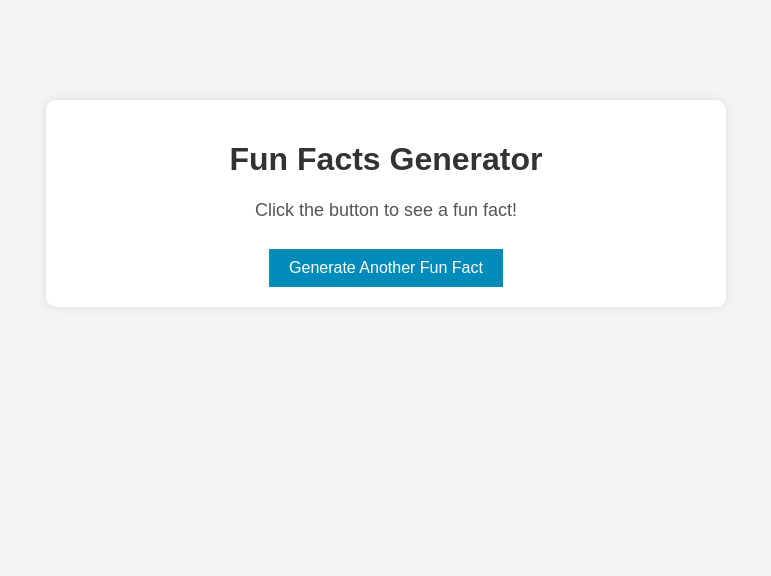
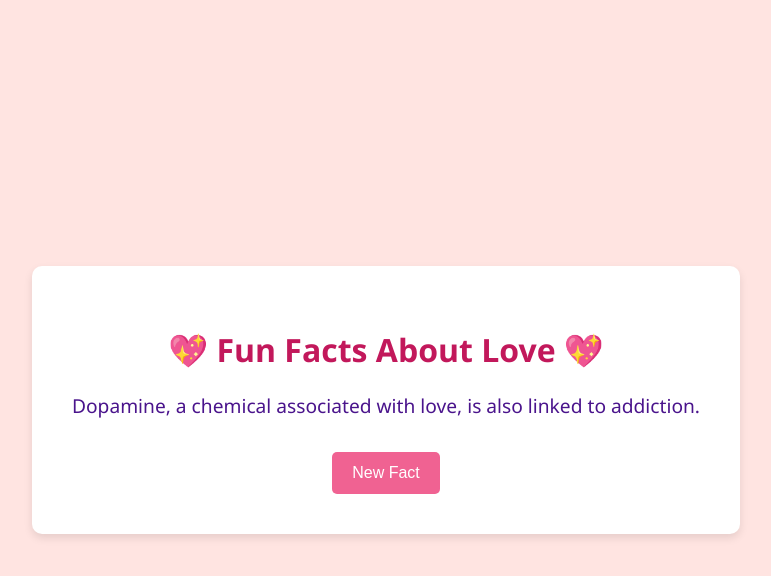
Before and after one commit to ShenalSen/genai101, a plain HTML site: page index.html in a window 1280 px wide. Shown: the whole page, without its empty margins (254-1025 px from the left). Drawn offline with Linux system fonts and the light colour scheme.

Commit message:
Update index.html

```diff
--- a/index.html
+++ b/index.html
@@ -1,65 +1,91 @@
 <!DOCTYPE html>
-<html lang="en">
+<html>
 <head>
-    <meta charset="UTF-8">
-    <meta name="viewport" content="width=device-width, initial-scale=1.0">
-    <title>Fun Facts Generator</title>
+<title>Fun Facts About Love</title>
 <style>
   body {
-            font-family: Arial, sans-serif;
+    display: flex;
+    justify-content: center;
+    align-items: center;
+    min-height: 100vh;
+    background-color: #ffe4e1; /* Light romantic red */
+    font-family: 'Segoe UI', Tahoma, Geneva, Verdana, sans-serif;
+    margin: 0;
+  }
+
+  #container {
+    background-color: #fff;
+    padding: 40px;
+    border-radius: 10px;
+    box-shadow: 0 4px 8px rgba(0, 0, 0, 0.1);
     text-align: center;
-            background-color: #f4f4f4;
-            margin: 0;
-            padding: 0;
   }
-        .container {
-            width: 50%;
-            margin: 100px auto;
-            padding: 20px;
-            background: white;
-            box-shadow: 0px 0px 10px rgba(0, 0, 0, 0.1);
-            border-radius: 10px;
+
+  h1 {
+    color: #c2185b; /* Deep red */
+    margin-bottom: 20px;
   }
-        h1 {
-            color: #333;
+
+  #fun-fact {
+    font-size: 1.2em;
+    line-height: 1.6;
+    margin-bottom: 30px;
+    color: #4a148c;
   }
-        p {
-            font-size: 18px;
-            color: #555;
-        }
+
   button {
-            background: #008CBA;
+    background-color: #f06292; /* Romantic pink */
     color: white;
     border: none;
-            padding: 10px 20px;
-            font-size: 16px;
+    padding: 12px 20px;
+    font-size: 1em;
+    border-radius: 5px;
     cursor: pointer;
-            margin-top: 10px;
+    transition: background-color 0.3s; /* Smooth transition */
   }
+
   button:hover {
-            background: #005f73;
+    background-color: #c2185b; /* Darker red on hover */
   }
 </style>
 </head>
 <body>
-    <div class="container">
-        <h1>Fun Facts Generator</h1>
-        <p id="fact">Click the button to see a fun fact!</p>
-        <button onclick="generateFact()">Generate Another Fun Fact</button>
+  <div id="container">
+    <h1>💖 Fun Facts About Love 💖</h1>
+    <p id="fun-fact"></p>
+    <button id="new-fact">New Fact</button>
   </div>
+
   <script>
-        const facts = [
-            "Cats can jump up to six times their height.",
-            "The Eiffel Tower can grow up to 15 cm taller in the summer.",
-            "Bananas are berries, but strawberries are not.",
-            "Honey never spoils; archaeologists have found 3000-year-old honey that's still edible.",
-            "There are more stars in the universe than grains of sand on Earth."
+    const funFacts = [
+      { "fact": "Love can act as a natural painkiller due to the release of endorphins." },
+      { "fact": "The heart symbol as a representation of love dates back to the 13th century." },
+      { "fact": "The term 'lovebird' comes from the affectionate behavior of the bird species Agapornis." },
+      { "fact": "In some cultures, wearing a wedding ring on the fourth finger is believed to connect directly to the heart." },
+      { "fact": "The longest marriage on record lasted over 86 years." },
+      { "fact": "Love can boost your immune system by reducing stress and anxiety." },
+      { "fact": "The phrase 'love is blind' dates back to the 1400s." },
+      { "fact": "Dopamine, a chemical associated with love, is also linked to addiction." },
+      { "fact": "The oldest known love poem is over 4,000 years old." },
+      { "fact": "Studies show that looking into your partner's eyes can synchronize your heartbeats." }
     ];
 
-        function generateFact() {
-            const randomIndex = Math.floor(Math.random() * facts.length);
-            document.getElementById("fact").textContent = facts[randomIndex];
+    const funFactElement = document.getElementById('fun-fact');
+    const newFactButton = document.getElementById('new-fact');
+
+    function getRandomFact() {
+      const randomIndex = Math.floor(Math.random() * funFacts.length);
+      return funFacts[randomIndex].fact;
     }
+
+    function displayRandomFact() {
+      funFactElement.textContent = getRandomFact();
+    }
+
+    newFactButton.addEventListener('click', displayRandomFact);
+
+    // Display an initial fact on page load
+    displayRandomFact();
   </script>
 </body>
 </html>
```
Lines whose indentation alone changed are shown as unchanged.
